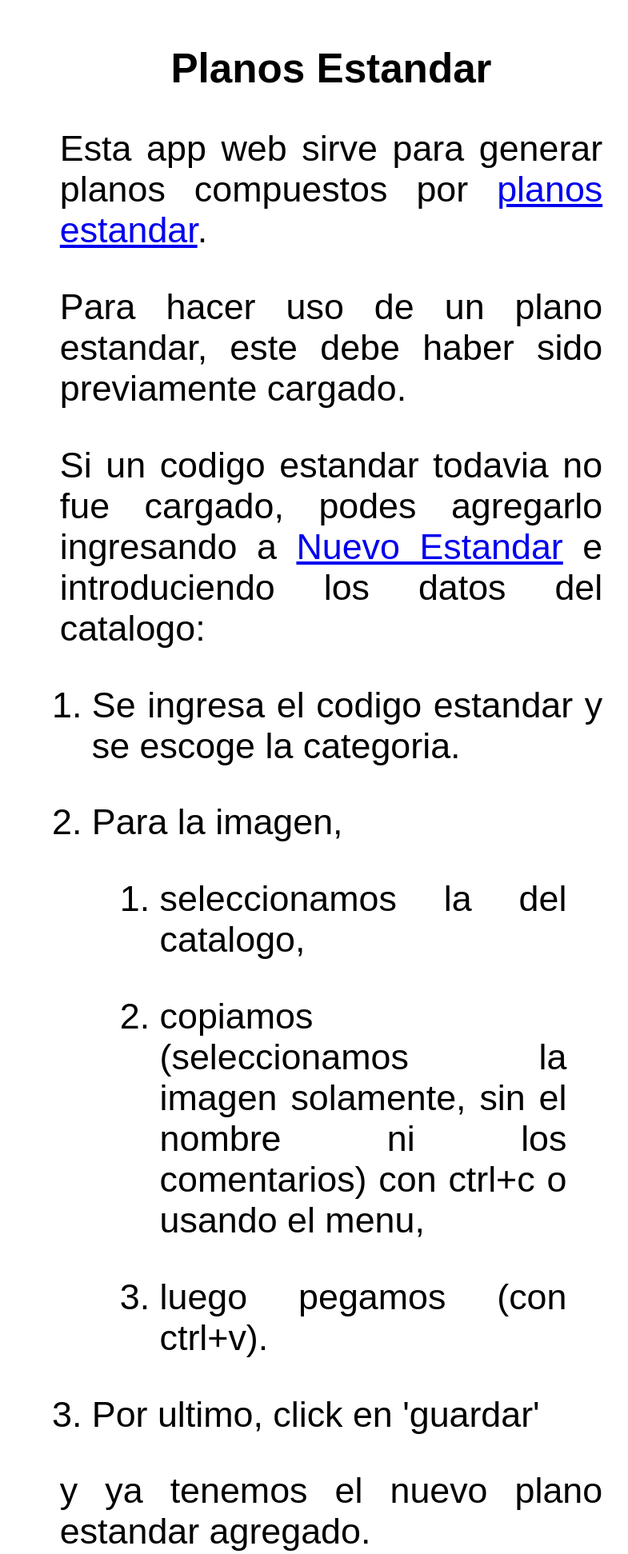
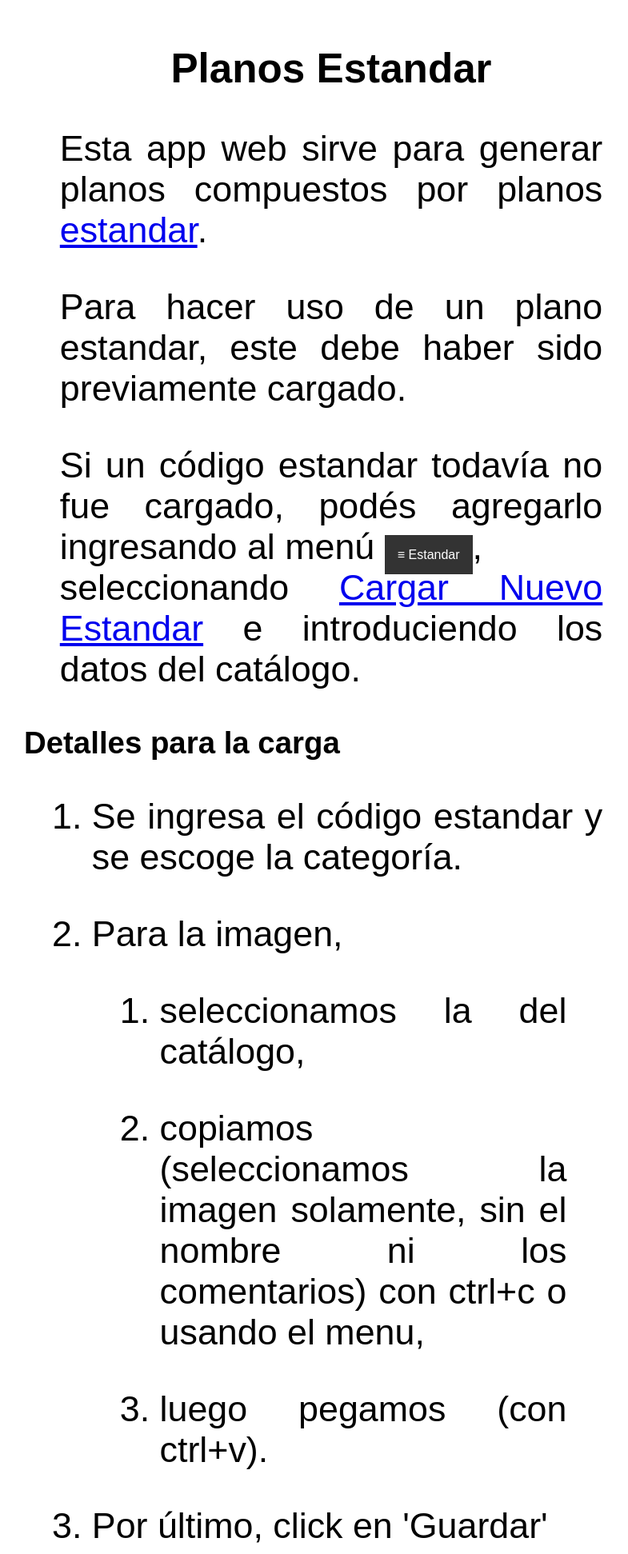
Before and after one commit to marcosroman/estandar, a Django app: page /ayuda in a window 1280 px wide. Shown: the part 50-1993 px from the top of the page at 80% size, without its empty margins (226-1011 px from the left). Run offline with Django 4.2, Linux system fonts and the light colour scheme.

Commit message:
improved instructions page

```diff
--- a/registro/templates/registro/instrucciones.html
+++ b/registro/templates/registro/instrucciones.html
@@ -5,20 +5,27 @@
 <h3>Planos Estandar</h3>
 
 <div id="texto-instrucciones">
-<p>Esta app web sirve para generar planos compuestos por <a target="_blank" href={% url 'registro:catalogo' %}>planos estandar</a>.
+<p>Esta app web sirve para generar planos compuestos por planos <a target="_blank" href={% url 'registro:catalogo' %}>estandar</a>.
 
 <p>Para hacer uso de un plano estandar, este debe haber sido previamente cargado.</p>
 
-<p>Si un codigo estandar todavia no fue cargado, podes agregarlo ingresando a <a href="{% url 'registro:nuevo-codigo' %}">Nuevo Estandar</a> e introduciendo los datos del catalogo:</p>
+<p>Si un código estandar todavía no fue cargado, podés agregarlo ingresando al menú <span class="dropbtn">≡ Estandar</span>,<br>seleccionando <a href="{% url 'registro:nuevo-codigo' %}">Cargar Nuevo Estandar</a> e introduciendo los datos del catálogo.</p>
 
-<ol><li>Se ingresa el codigo estandar y se escoge la categoria.</li><li> Para la imagen, <ol><li>seleccionamos la del catalogo,</li><li> copiamos (seleccionamos la imagen solamente, sin el nombre ni los comentarios) con ctrl+c o usando el menu,</li><li>luego pegamos (con ctrl+v).</li></ol> <li>Por ultimo, click en 'guardar'</li></ol>
+<h4>Detalles para la carga</h4>
+<ol><li>Se ingresa el código estandar y se escoge la categoría.</li><li> Para la imagen, <ol><li>seleccionamos la del catálogo,</li><li> copiamos (seleccionamos la imagen solamente, sin el nombre ni los comentarios) con ctrl+c o usando el menu,</li><li>luego pegamos (con ctrl+v).</li></ol> <li>Por último, click en 'Guardar'</li></ol>
 <p>y ya tenemos el nuevo plano estandar agregado.</p>
 
-<p>Se pueden agregar tambien los comentarios que figuran en el catalogo, una vez cargado.</p>
+<p>(Se pueden agregar tambien los comentarios que figuran en el catálogo, una vez cargado.)</p>
 
 <p>Los planos estandar que ya fueron cargados, se pueden acceder mediante el menu, siguiendo el enlace <a href="{% url 'registro:codigosporcategoria' %}">Planos Estandar</a> </p>
 
-<p>Para crear tus propios planos, elegi <a href="{% url 'registro:nuevo-plano' %}">Nuevo Plano</a> en el menu, donde ingresas el OT o Nro. de Venta, seguido de los detalles del mismo. Tras guardar, el plano se genera automaticamente. Por ultimo, para ver la lista de planos que ya generaste, utiliza la opcion <a href="{% url 'registro:listaplanos' %}">Mis planos</a> del menu.</p>
+<h4>Generar un nuevo plano (compuesto por planos estandar)</h4>
+<p>Para crear tus propios planos, elegí <a href="{% url 'registro:nuevo-plano' %}">Generar Nuevo Plano</a> en el menú, donde ingresás el OT o Nro. de Venta, seguido de los detalles del mismo.</p>
+
+<p>Tras guardar, el plano se genera automáticamente.</p>
+
+<h4>Detalles para la carga</h4>
+<p>Para ver la lista de planos que ya generaste, utilizá la opción <a href="{% url 'registro:listaplanos' %}">Mis planos</a> del menú.</p>
 
 
 {% endblock %}
```
